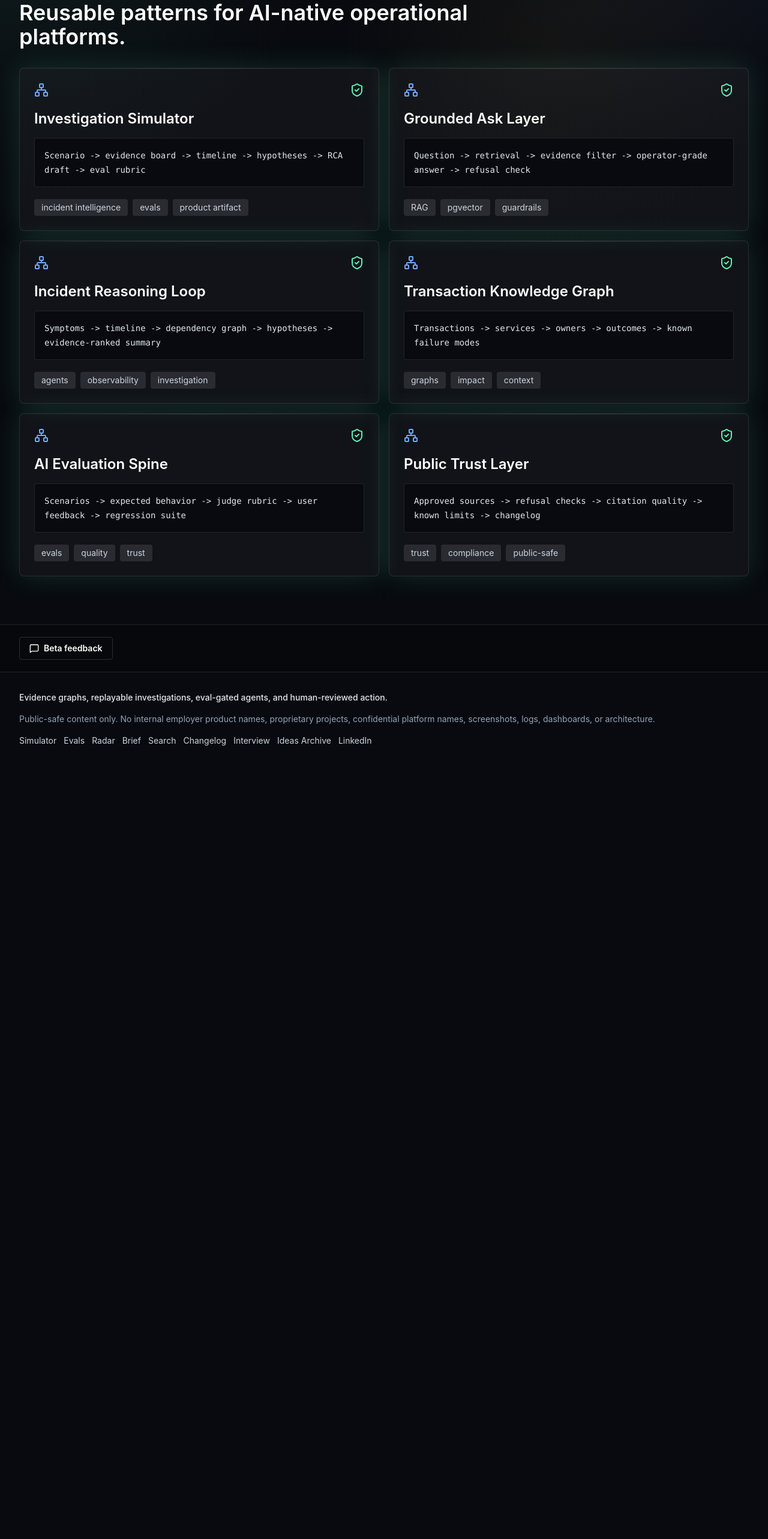
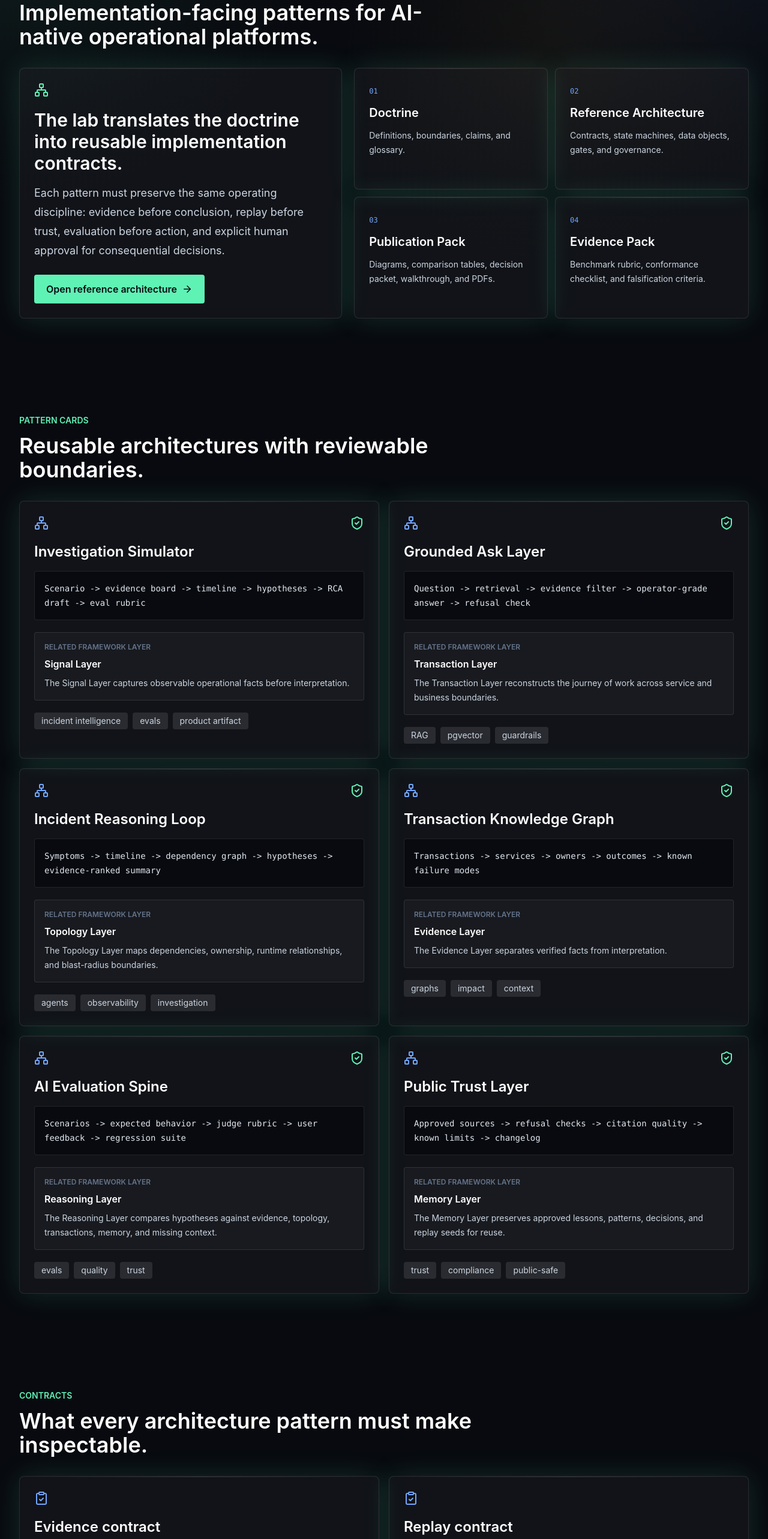
Before and after one commit to rseri17-code/seri-ai, a Next.js app: page /architecture-lab in a window 1280 px wide. Shown: the part 200-2766 px from the top of the page at 60% size. Before the commit the page ends 1477 px from the top, so only its background shows below. Built offline with nearby package versions, Linux system fonts and the light colour scheme; no server answers.

Commit message:
Deepen architecture lab contracts

```diff
--- a/app/architecture-lab/page.tsx
+++ b/app/architecture-lab/page.tsx
@@ -1,26 +1,101 @@
 import type { Metadata } from "next";
-import { Network, ShieldCheck } from "lucide-react";
+import Link from "next/link";
+import { ArrowRight, ClipboardCheck, GitBranch, Network, ShieldCheck } from "lucide-react";
 import { Card } from "@/components/card";
 import { Section } from "@/components/section";
-import { architectureCards } from "@/content/site";
+import { architectureCards, operationalIntelligenceFramework } from "@/content/site";
 
 export const metadata: Metadata = {
   title: "Architecture Lab | seri.ai",
   description: "Reusable architecture cards for Operational Intelligence, Agentic SRE, evidence graphs, evaluation gates, and operator-controlled AI systems."
 };
 
+const labContracts = [
+  {
+    name: "Evidence contract",
+    route: "/publication-pack/decision-packet-example.md",
+    input: "Signals, transaction timing, topology, memory, and policy constraints.",
+    output: "Cited evidence, contradictory evidence, missing evidence, and a reviewable decision packet.",
+    failure: "A fluent explanation appears without receipts, uncertainty, or source boundaries."
+  },
+  {
+    name: "Replay contract",
+    route: "/publication-pack/oi-room-001-printable-walkthrough.md",
+    input: "A synthetic scenario, expected evidence states, hypothesis transitions, and approval outcome.",
+    output: "Replay seed, regression fixture, learning note, and future retrieval context.",
+    failure: "The incident becomes a one-off narrative that cannot be reproduced or tested."
+  },
+  {
+    name: "Evaluation contract",
+    route: "/evals",
+    input: "Questions, expected behaviors, refusal cases, citation requirements, and related-page routing.",
+    output: "Deterministic trust fixtures with explicit pass/fail behavior and known limitations.",
+    failure: "Assistant quality is judged by confidence prose instead of reproducible behavior."
+  },
+  {
+    name: "Operator control contract",
+    route: "/investigation-room",
+    input: "Recommendation, risk, reversibility, owner, approval class, and unresolved unknowns.",
+    output: "Approved action, rejected action, escalation, or request for more evidence.",
+    failure: "A consequential action is recommended or implied without human approval."
+  }
+] as const;
+
+const reviewSequence = [
+  ["/wiki/operational-intelligence-canonical-doctrine", "Doctrine", "Definitions, boundaries, claims, and glossary."],
+  ["/wiki/operational-intelligence-reference-architecture", "Reference Architecture", "Contracts, state machines, data objects, gates, and governance."],
+  ["/wiki/operational-intelligence-publication-pack", "Publication Pack", "Diagrams, comparison tables, decision packet, walkthrough, and PDFs."],
+  ["/wiki/operational-intelligence-evidence-pack", "Evidence Pack", "Benchmark rubric, conformance checklist, and falsification criteria."]
+] as const;
+
 export default function ArchitectureLabPage() {
+  const layers = operationalIntelligenceFramework.layers;
+
   return (
-    <Section eyebrow="Architecture lab" title="Reusable patterns for AI-native operational platforms." level="h1">
+    <>
+      <Section eyebrow="Architecture lab" title="Implementation-facing patterns for AI-native operational platforms." level="h1">
+        <div className="grid gap-5 lg:grid-cols-[0.9fr_1.1fr]">
+          <Card className="border-mint/25 bg-mint/[0.055]">
+            <Network className="mb-5 text-mint" />
+            <h2 className="text-3xl font-semibold text-white">The lab translates the doctrine into reusable implementation contracts.</h2>
+            <p className="mt-4 text-lg leading-8 text-slate-300">
+              Each pattern must preserve the same operating discipline: evidence before conclusion, replay before trust, evaluation before action, and explicit human approval for consequential decisions.
+            </p>
+            <Link href="/wiki/operational-intelligence-reference-architecture" className="mt-6 inline-flex items-center gap-2 rounded bg-mint px-5 py-3 font-semibold text-ink">
+              Open reference architecture <ArrowRight size={18} />
+            </Link>
+          </Card>
+          <div className="grid gap-3 md:grid-cols-2">
+            {reviewSequence.map(([href, title, description], index) => (
+              <Link key={href} href={href}>
+                <Card className="h-full p-4 transition hover:border-mint/40">
+                  <span className="font-mono text-xs text-signal">{String(index + 1).padStart(2, "0")}</span>
+                  <h2 className="mt-3 text-xl font-semibold text-white">{title}</h2>
+                  <p className="mt-3 text-sm leading-6 text-slate-300">{description}</p>
+                </Card>
+              </Link>
+            ))}
+          </div>
+        </div>
+      </Section>
+
+      <Section eyebrow="Pattern cards" title="Reusable architectures with reviewable boundaries.">
         <div className="grid gap-4 md:grid-cols-2">
-        {architectureCards.map((card) => (
-          <Card key={card.title}>
+          {architectureCards.map((card, index) => {
+            const relatedLayer = layers[index % layers.length];
+            return (
+              <Card key={card.title} className="h-full">
                 <div className="flex items-start justify-between gap-4">
                   <Network className="text-signal" />
                   <ShieldCheck className="text-mint" />
                 </div>
                 <h2 className="mt-5 text-2xl font-semibold text-white">{card.title}</h2>
                 <p className="mt-4 rounded border border-white/10 bg-ink p-4 font-mono text-sm leading-6 text-slate-200">{card.pattern}</p>
+                <div className="mt-5 rounded border border-white/10 bg-white/[0.03] p-4">
+                  <p className="text-xs font-semibold uppercase text-slate-500">Related framework layer</p>
+                  <p className="mt-2 font-semibold text-white">{relatedLayer.name}</p>
+                  <p className="mt-2 text-sm leading-6 text-slate-300">{relatedLayer.definition}</p>
+                </div>
                 <div className="mt-5 flex flex-wrap gap-2">
                   {card.tags.map((tag) => (
                     <span key={tag} className="rounded bg-white/10 px-3 py-1 text-sm text-slate-300">
@@ -29,8 +104,55 @@ export default function ArchitectureLabPage() {
                   ))}
                 </div>
               </Card>
+            );
+          })}
+        </div>
+      </Section>
+
+      <Section eyebrow="Contracts" title="What every architecture pattern must make inspectable.">
+        <div className="grid gap-4 md:grid-cols-2">
+          {labContracts.map((contract) => (
+            <Link key={contract.name} href={contract.route}>
+              <Card className="h-full transition hover:border-signal/40">
+                <ClipboardCheck className="mb-5 text-signal" />
+                <h2 className="text-2xl font-semibold text-white">{contract.name}</h2>
+                <dl className="mt-5 space-y-4">
+                  <div>
+                    <dt className="text-xs font-semibold uppercase text-slate-500">Input</dt>
+                    <dd className="mt-1 text-sm leading-6 text-slate-300">{contract.input}</dd>
+                  </div>
+                  <div>
+                    <dt className="text-xs font-semibold uppercase text-slate-500">Output</dt>
+                    <dd className="mt-1 text-sm leading-6 text-slate-300">{contract.output}</dd>
+                  </div>
+                  <div>
+                    <dt className="text-xs font-semibold uppercase text-slate-500">Failure mode</dt>
+                    <dd className="mt-1 text-sm leading-6 text-slate-300">{contract.failure}</dd>
+                  </div>
+                </dl>
+                <span className="mt-5 inline-flex items-center gap-2 text-sm font-semibold text-mint">
+                  Inspect contract <ArrowRight size={15} />
+                </span>
+              </Card>
+            </Link>
           ))}
         </div>
       </Section>
+
+      <Section eyebrow="Layer handoff" title="The architecture is a chain of responsibility, not a loose set of ideas.">
+        <Card className="overflow-hidden p-0">
+          <div className="grid gap-px bg-white/10 md:grid-cols-2 xl:grid-cols-5">
+            {layers.map((layer, index) => (
+              <Link key={layer.name} href={layer.relatedPattern} className="bg-card p-4 transition hover:bg-mint/[0.06]">
+                <GitBranch className="mb-4 text-mint" />
+                <p className="font-mono text-xs text-signal">{String(index + 1).padStart(2, "0")}</p>
+                <h2 className="mt-2 font-semibold text-white">{layer.name}</h2>
+                <p className="mt-3 text-sm leading-6 text-slate-300">{layer.output}</p>
+              </Link>
+            ))}
+          </div>
+        </Card>
+      </Section>
+    </>
   );
 }
--- a/public/eval-report.json
+++ b/public/eval-report.json
@@ -679,7 +679,7 @@
     "The knowledge base intentionally excludes confidential implementation details, so some questions will be refused or marked uncovered.",
     "Richer answer scoring should add model-judged qualitative grading once production AI keys are configured."
   ],
-  "generatedAt": "2026-07-26T00:45:00.448Z",
+  "generatedAt": "2026-07-26T00:58:32.337Z",
   "fixtureCount": 62,
   "passingFixtures": 62
 }
```
Also changed, not shown: scripts/validate-content-coherence.mjs (+21 -0 lines). Lines whose indentation alone changed are shown as unchanged.
